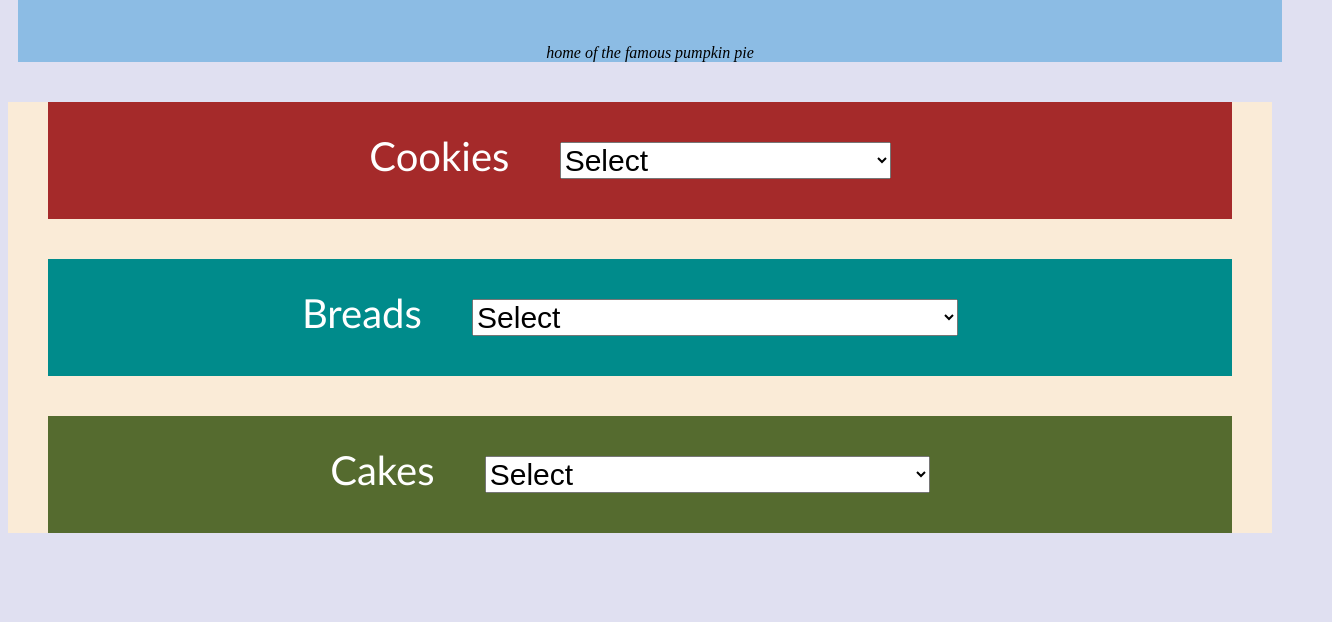
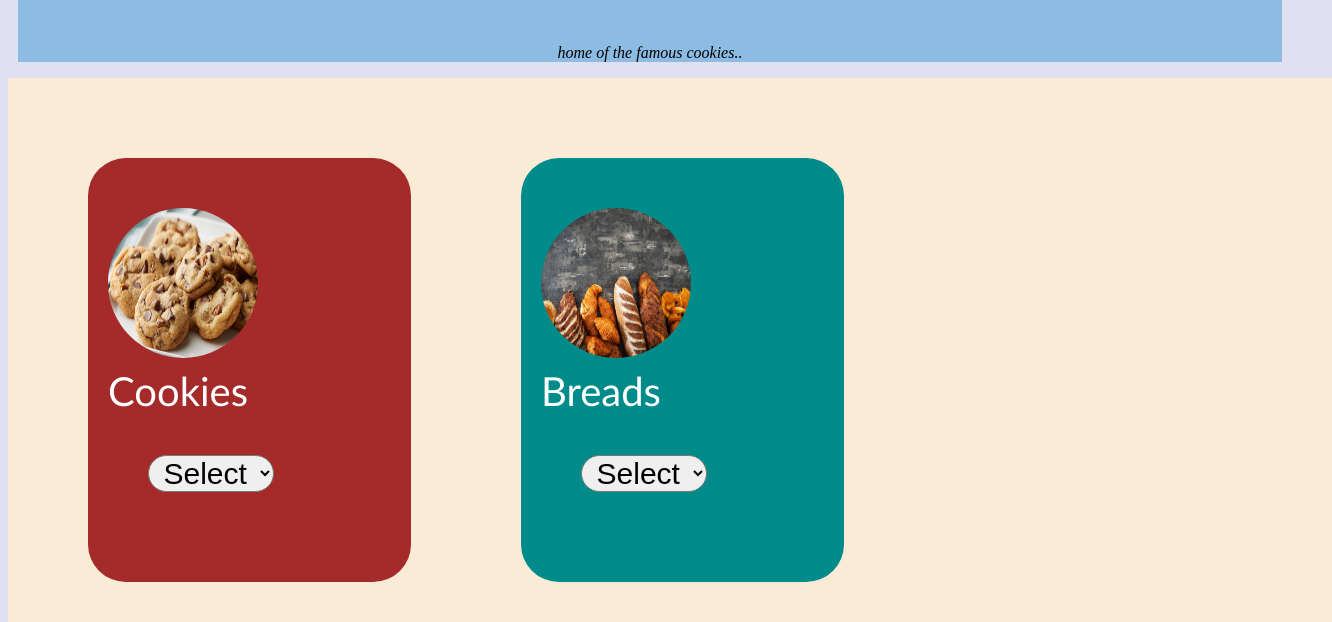
Before and after one commit to erive92d/My-personal-web-test, a plain HTML site: page index.html in a window 1280 px wide. Shown: the part 178-800 px from the top of the page, 1332 px wide, since content can reach past the window. Drawn offline with Linux system fonts and the light colour scheme.

Commit message:
update3: added some images and visual improvements

```diff
--- a/index.html
+++ b/index.html
@@ -13,7 +13,7 @@
 </div>
    <div class="headline">
     <h1>Joshua's Bakeshop</h1>
-    <p><em>home of the famous pumpkin pie</em></p>
+    <p><em>home of the famous cookies..</em></p>
 
 
 
@@ -21,7 +21,10 @@
 
     <div class="menu">
 
-        <label class="cookies">Cookies
+        <label class="cookies">
+            <img src="..\..\images\cookies.jpg" alt="pic of cakes">
+            Cookies
+
         <select>
             <option>Select</option>
             <option>Chocolate chip cookies</option>
@@ -30,7 +33,11 @@
         </select>
         </label>
         <label class="breads">
+
+
+            <img src="..\..\images\breads.jpg" alt="pic of cakes">
             Breads
+
             <select>
                 <option>Select</option>
                 <option>Egg & Ham Sandwich</option>
@@ -38,7 +45,10 @@
                 <option>Bacon Lettuce Tomatoes sandwich</option>
             </select>
             </label>
-            <label class="cakes">Cakes
+        <label class="cakes">
+            <img src="..\..\images\cakes.jpg" alt="pic of cakes">
+            Cakes
+
                 <select>
                     <option>Select</option>
                     <option>Tiramisu cake</option>
--- a/styles.css
+++ b/styles.css
@@ -24,17 +24,25 @@ h1 {
 
 .menu {
     background-color:antiquewhite;
-    text-align: center;
+
     font-family:'Gill Sans', 'Gill Sans MT', Calibri, 'Trebuchet MS', sans-serif;
     font-size: 40px;
+    padding: 30px;
+    width: 100%;
+    display: block;
 
-    width: 100%;
+
+
 }
 
 .cookies, .cakes, .breads {
-    display: block;
-    margin: 40px;
+    display: inline-block;
+    margin: 50px;
+    padding: 50px;
     color: white;
+    width: 20%;
+    height: 50%;
+    border-radius: 1cm;
 
 }
 
@@ -54,4 +62,19 @@ h1 {
 select {
     font-size: 30px;
     margin: 40px;
+    border-radius: 1cm;
+    text-align: center;
+    width: 50%;
 }
+
+img {
+    width: 150px;
+    height: 150px;
+    border-radius: 1in;
+    display: inline-block;
+}
+
+input[type=text] {
+    width: 50%;
+    text-align: center;
+}
```
Also changed, not shown: images/breads.jpg (added), images/cakes.jpg (added), images/cookies.jpg (added).
